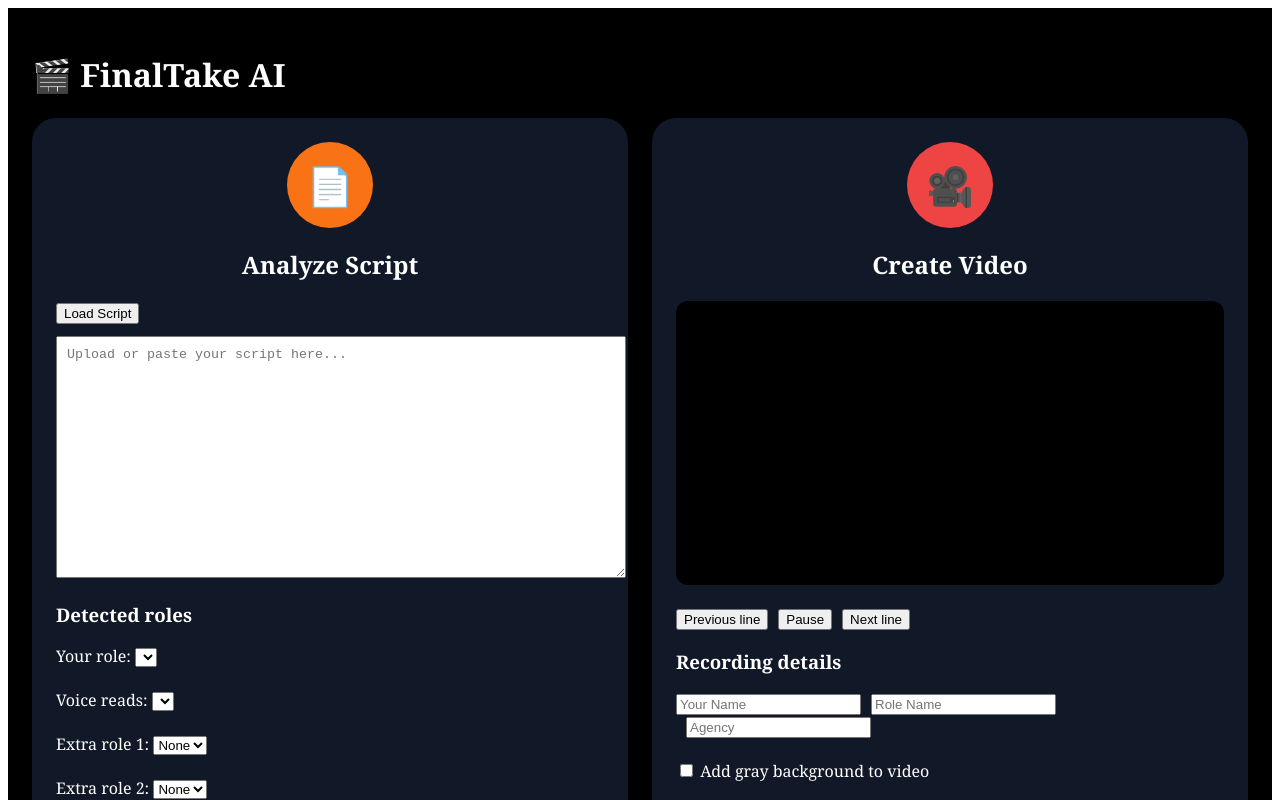
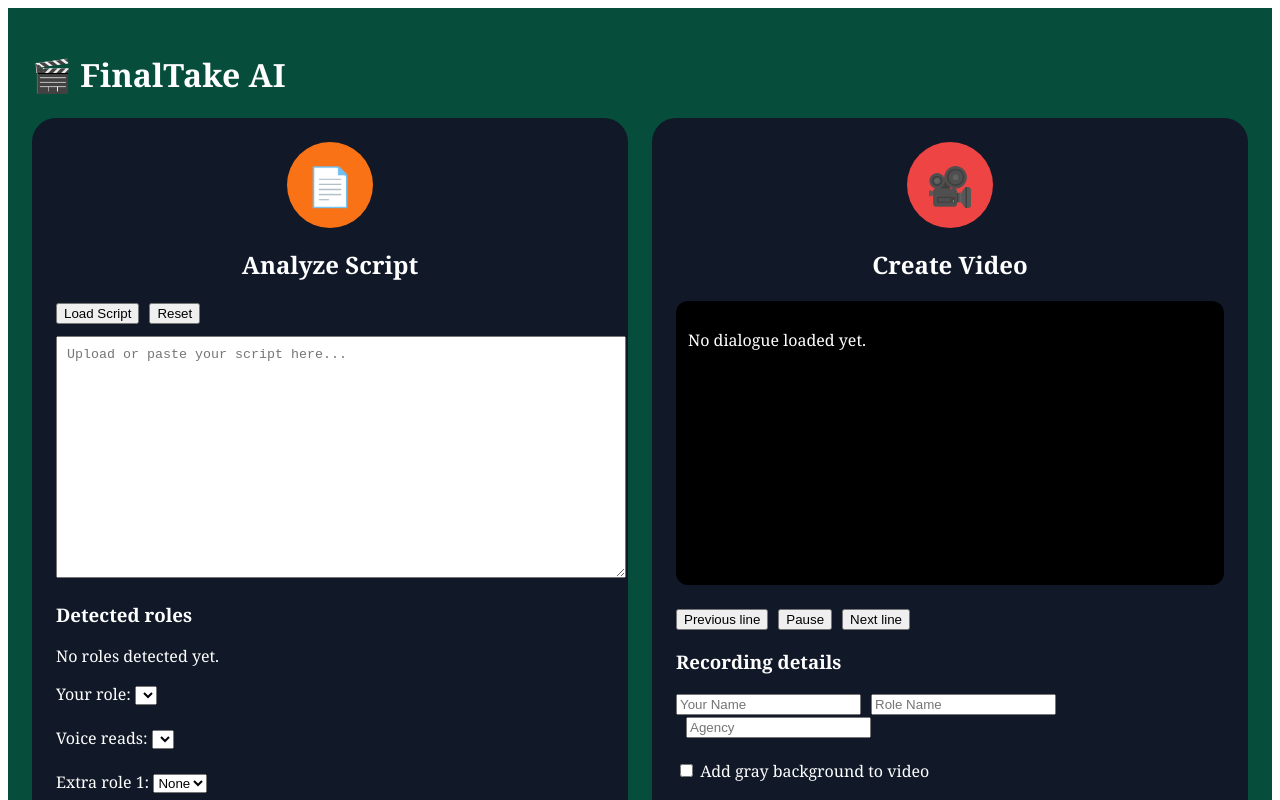
Before and after one commit to nelyivanova-maker/finaltake-ai, a Next.js app: page / in a window 1280 px wide. Shown: the top 800 px of the page. Built offline with nearby package versions, Linux system fonts and the light colour scheme.

Commit message:
Update page.tsx

```diff
--- a/app/page.tsx
+++ b/app/page.tsx
@@ -7,12 +7,13 @@ type Cue = {
   text: string;
 };
 
-function cleanRole(line: string) {
+function cleanRoleName(line: string) {
   return line
     .replace(/\(CONT'D\)/gi, "")
     .replace(/\(CONT’D\)/gi, "")
     .replace(/\(O\.C\.\)/gi, "")
     .replace(/\(V\.O\.\)/gi, "")
+    .replace(/:$/, "")
     .trim()
     .toUpperCase();
 }
@@ -21,30 +22,33 @@ function extractRoles(text: string) {
   const ignore = new Set([
     "INT", "EXT", "SCENE", "CUT", "TO", "FADE", "IN", "OUT",
     "DISSOLVE", "BEAT", "DAY", "NIGHT", "EVENING", "MORNING",
-    "DUSK", "DAWN", "SCREAMS", "MOVE", "LET", "GO",
+    "DUSK", "DAWN", "SCREAMS", "MOVE", "LET", "GO", "THE",
+    "AND", "BUT", "DON", "OFF", "CONTINUED", "CONT"
   ]);
 
   const roles = new Set<string>();
   const lines = text.split("\n").map((l) => l.trim()).filter(Boolean);
 
-  for (let i = 0; i < lines.length; i++) {
-    const line = cleanRole(lines[i]);
-    const nextLine = lines[i + 1] || "";
+  for (const rawLine of lines) {
+    const cleaned = cleanRoleName(rawLine);
 
+    // Character alone on a line: EVIE / SUSANNAH / PAUL
     if (
-      /^[A-Z][A-Z '’.-]{1,35}$/.test(line) &&
-      !ignore.has(line) &&
-      !line.startsWith("INT.") &&
-      !line.startsWith("EXT.") &&
-      !line.match(/^SCENE\s+\d+/i) &&
-      nextLine.length > 0
+      /^[A-Z][A-Z0-9 '’.-]{1,35}$/.test(cleaned) &&
+      !ignore.has(cleaned) &&
+      !cleaned.startsWith("INT.") &&
+      !cleaned.startsWith("EXT.") &&
+      !cleaned.match(/^SCENE\s+\d+/i) &&
+      cleaned.split(" ").length <= 3
     ) {
-      roles.add(line);
+      roles.add(cleaned);
     }
 
-    const colon = line.match(/^([A-Z][A-Z0-9 '’.-]{1,35}):/);
-    if (colon && !ignore.has(colon[1])) {
-      roles.add(colon[1]);
+    // Character with colon: Dad: Hello
+    const colon = rawLine.match(/^([A-Za-z][A-Za-z0-9 '’.-]{1,35}):/);
+    if (colon) {
+      const name = colon[1].trim().toUpperCase();
+      if (!ignore.has(name)) roles.add(name);
     }
   }
 
@@ -60,15 +64,12 @@ function parseCues(text: string, roles: string[]) {
 
   function saveCue() {
     if (currentRole && buffer.length) {
-      cues.push({
-        role: currentRole,
-        text: buffer.join(" "),
-      });
+      cues.push({ role: currentRole, text: buffer.join(" ") });
     }
   }
 
-  for (const raw of lines) {
-    const cleaned = cleanRole(raw);
+  for (const rawLine of lines) {
+    const cleaned = cleanRoleName(rawLine);
 
     if (roles.includes(cleaned)) {
       saveCue();
@@ -77,15 +78,15 @@ function parseCues(text: string, roles: string[]) {
       continue;
     }
 
-    const colon = raw.match(/^([A-Za-z][A-Za-z0-9 '’.-]{1,35}):\s*(.*)$/);
+    const colon = rawLine.match(/^([A-Za-z][A-Za-z0-9 '’.-]{1,35}):\s*(.*)$/);
     if (colon) {
       saveCue();
-      currentRole = colon[1].toUpperCase();
+      currentRole = colon[1].trim().toUpperCase();
       buffer = [colon[2]];
       continue;
     }
 
-    if (currentRole) buffer.push(raw);
+    if (currentRole) buffer.push(rawLine);
   }
 
   saveCue();
@@ -120,9 +121,38 @@ export default function Page() {
 
   const cues = parseCues(script, roles);
 
+  function applyScript(text: string) {
+    const foundRoles = extractRoles(text);
+
+    setScript(text);
+    setRoles(foundRoles);
+    setMyRole(foundRoles[0] || "");
+    setVoiceRole(foundRoles[1] || foundRoles[0] || "");
+    setExtraRole1("");
+    setExtraRole2("");
+    setIndex(0);
+  }
+
+  function resetAll() {
+    setScript("");
+    setRoles([]);
+    setMyRole("");
+    setVoiceRole("");
+    setExtraRole1("");
+    setExtraRole2("");
+    setAnalysis("");
+    setStatus("");
+    setIndex(0);
+    setVideoUrl("");
+    setActorName("");
+    setRoleName("");
+    setAgency("");
+  }
+
   async function loadScriptFile(file: File) {
     setStatus("Loading script...");
 
+    try {
       const formData = new FormData();
       formData.append("file", file);
 
@@ -138,22 +168,22 @@ export default function Page() {
         return;
       }
 
-    const text = data.text || "";
-    const foundRoles = extractRoles(text);
-
-    setScript(text);
-    setRoles(foundRoles);
-    setMyRole(foundRoles[0] || "");
-    setVoiceRole(foundRoles[1] || foundRoles[0] || "");
-    setExtraRole1("");
-    setExtraRole2("");
-    setIndex(0);
+      applyScript(data.text || "");
       setStatus("Script loaded.");
+    } catch (error: any) {
+      setStatus(error?.message || "Script failed to load.");
+    }
   }
 
   async function analyzeScript() {
+    if (!script.trim()) {
+      setAnalysis("Please load or paste a script first.");
+      return;
+    }
+
     setAnalysis("Analyzing script...");
 
+    try {
       const res = await fetch("/api/analyze-script", {
         method: "POST",
         headers: {
@@ -168,8 +198,20 @@ export default function Page() {
         }),
       });
 
-    const data = await res.json();
+      const text = await res.text();
+
+      let data: any;
+      try {
+        data = JSON.parse(text);
+      } catch {
+        setAnalysis(text || "Analysis failed. API did not return JSON.");
+        return;
+      }
+
       setAnalysis(data.analysis || data.error || "No analysis returned.");
+    } catch (error: any) {
+      setAnalysis(error?.message || "Analysis failed.");
+    }
   }
 
   async function read(text: string) {
@@ -189,6 +231,7 @@ export default function Page() {
     const blob = await res.blob();
     const url = URL.createObjectURL(blob);
     const audio = new Audio(url);
+
     audioRef.current = audio;
     audio.play();
   }
@@ -306,7 +349,7 @@ export default function Page() {
   return (
     <main
       style={{
-        background: "#000",
+        background: "#064e3b",
         color: "#fff",
         minHeight: "100vh",
         padding: 24,
@@ -316,7 +359,6 @@ export default function Page() {
       <h1>🎬 FinalTake AI</h1>
 
       <div style={{ display: "flex", gap: 24, flexWrap: "wrap" }}>
-        {/* SECTION 1 */}
         <section
           style={{
             flex: "1 1 420px",
@@ -360,20 +402,15 @@ export default function Page() {
             Load Script
           </button>
 
+          <button onClick={resetAll} style={{ marginLeft: 10 }}>
+            Reset
+          </button>
+
           {status && <p>{status}</p>}
 
           <textarea
             value={script}
-            onChange={(e) => {
-              const text = e.target.value;
-              const foundRoles = extractRoles(text);
-
-              setScript(text);
-              setRoles(foundRoles);
-              setMyRole(foundRoles[0] || "");
-              setVoiceRole(foundRoles[1] || foundRoles[0] || "");
-              setIndex(0);
-            }}
+            onChange={(e) => applyScript(e.target.value)}
             placeholder="Upload or paste your script here..."
             style={{
               width: "100%",
@@ -386,10 +423,18 @@ export default function Page() {
 
           <h3>Detected roles</h3>
 
+          <p>
+            {roles.length > 0
+              ? roles.join(", ")
+              : "No roles detected yet."}
+          </p>
+
           <label>Your role: </label>
           <select value={myRole} onChange={(e) => setMyRole(e.target.value)}>
             {roles.map((r) => (
-              <option key={r} value={r}>{r}</option>
+              <option key={r} value={r}>
+                {r}
+              </option>
             ))}
           </select>
 
@@ -397,8 +442,12 @@ export default function Page() {
 
           <label>Voice reads: </label>
           <select value={voiceRole} onChange={(e) => setVoiceRole(e.target.value)}>
-            {roles.filter((r) => r !== myRole).map((r) => (
-              <option key={r} value={r}>{r}</option>
+            {roles
+              .filter((r) => r !== myRole)
+              .map((r) => (
+                <option key={r} value={r}>
+                  {r}
+                </option>
               ))}
           </select>
 
@@ -408,7 +457,9 @@ export default function Page() {
           <select value={extraRole1} onChange={(e) => setExtraRole1(e.target.value)}>
             <option value="">None</option>
             {roles.map((r) => (
-              <option key={r} value={r}>{r}</option>
+              <option key={r} value={r}>
+                {r}
+              </option>
             ))}
           </select>
 
@@ -418,13 +469,17 @@ export default function Page() {
           <select value={extraRole2} onChange={(e) => setExtraRole2(e.target.value)}>
             <option value="">None</option>
             {roles.map((r) => (
-              <option key={r} value={r}>{r}</option>
+              <option key={r} value={r}>
+                {r}
+              </option>
             ))}
           </select>
 
           <br /><br />
 
-          <button onClick={analyzeScript}>Analyze Script with AI</button>
+          <button onClick={analyzeScript}>
+            Analyze Script with AI
+          </button>
 
           <h3>AI Analysis</h3>
 
@@ -442,7 +497,6 @@ export default function Page() {
           />
         </section>
 
-        {/* SECTION 2 */}
         <section
           style={{
             flex: "1 1 420px",
@@ -479,6 +533,8 @@ export default function Page() {
               borderRadius: 12,
             }}
           >
+            {cues.length === 0 && <p>No dialogue loaded yet.</p>}
+
             {cues.map((cue, i) => (
               <div
                 key={i}
@@ -504,8 +560,12 @@ export default function Page() {
           <br />
 
           <button onClick={previousLine}>Previous line</button>
-          <button onClick={pauseVoice} style={{ marginLeft: 10 }}>Pause</button>
-          <button onClick={nextLine} style={{ marginLeft: 10 }}>Next line</button>
+          <button onClick={pauseVoice} style={{ marginLeft: 10 }}>
+            Pause
+          </button>
+          <button onClick={nextLine} style={{ marginLeft: 10 }}>
+            Next line
+          </button>
 
           <h3>Recording details</h3>
 
```
Lines whose indentation alone changed are shown as unchanged.
